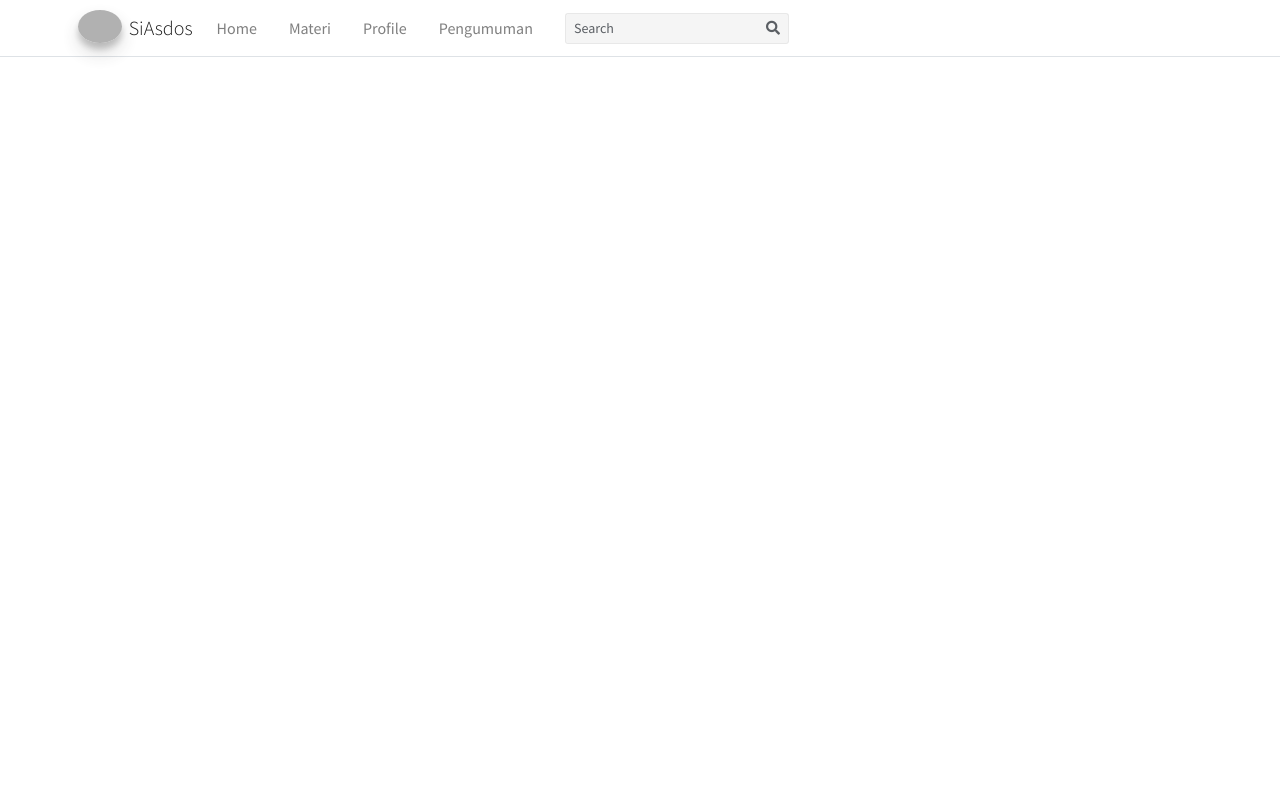
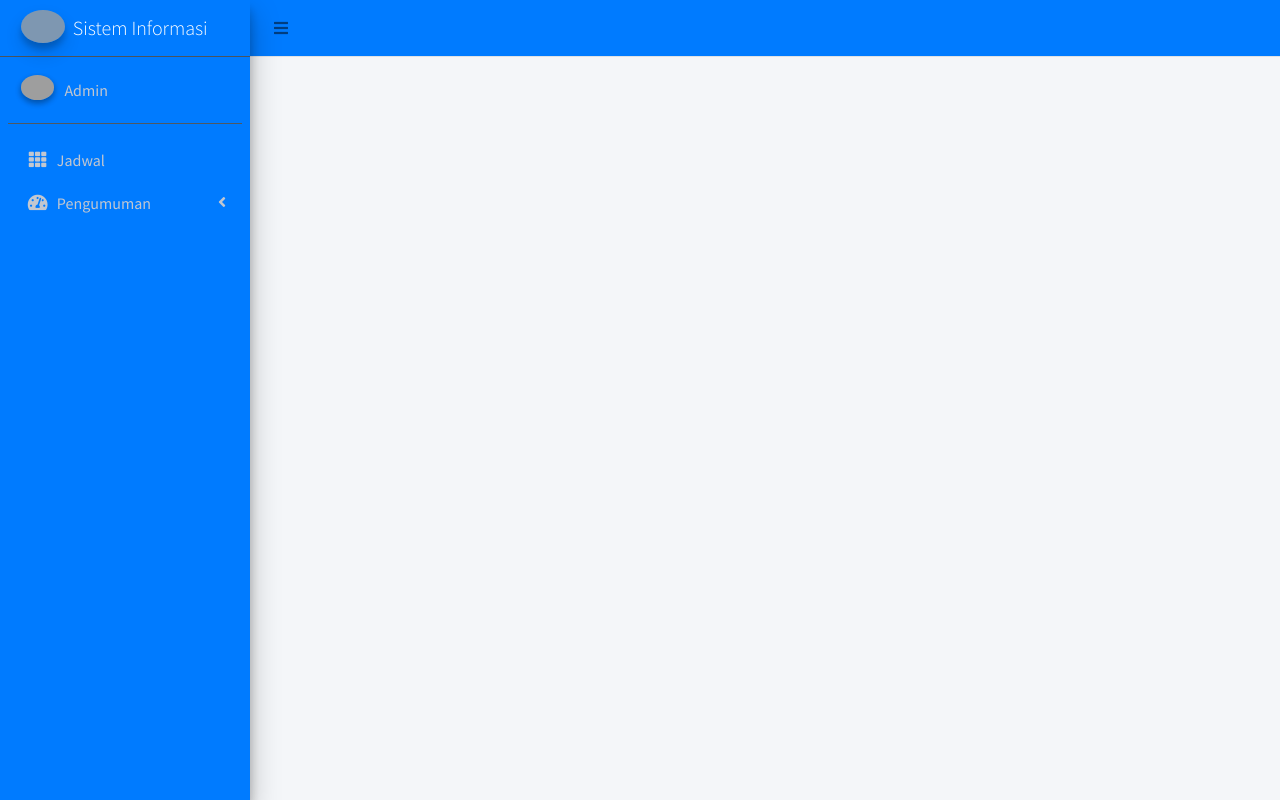
Before and after one commit to ditafaradila/SiAsdos, a CodeIgniter 4 app: template app/Views/template.php in a window 1280 px wide. Run offline with PHP 8.4 and a stand-in for CodeIgniter, Linux system fonts and the light colour scheme; the template is opened without the code that fills it, so the values that code supplies are empty; some libraries are stand-ins or nearby versions; grey boxes are pictures that could not be loaded.

Commit message:
tambah sidebar

```diff
--- a/app/Views/template.php
+++ b/app/Views/template.php
@@ -1,77 +1,108 @@
 <!DOCTYPE html>
-<!--
-This is a starter template page. Use this page to start your new project from
-scratch. This page gets rid of all links and provides the needed markup only.
--->
 <html lang="en">
 
 <head>
   <meta charset="utf-8">
   <meta name="viewport" content="width=device-width, initial-scale=1">
-  <title>SiAsdos</title>
+  <title>Sistem Informasi Asdos</title>
 
   <!-- Google Font: Source Sans Pro -->
   <link rel="stylesheet" href="https://fonts.googleapis.com/css?family=Source+Sans+Pro:300,400,400i,700&display=fallback">
-  <!-- Font Awesome Icons -->
+  <!-- Font Awesome -->
   <link rel="stylesheet" href="/assets/AdminLTE/plugins/fontawesome-free/css/all.min.css">
+  <!-- overlayScrollbars -->
+  <link rel="stylesheet" href="/assets/AdminLTE/plugins/overlayScrollbars/css/OverlayScrollbars.min.css">
   <!-- Theme style -->
   <link rel="stylesheet" href="/assets/AdminLTE/dist/css/adminlte.min.css">
   <link rel="stylesheet" href="/assets/AdminLTE/plugins/summernote/summernote-bs4.min.css">
 </head>
 
-<body class="hold-transition layout-top-nav">
+<body class="hold-transition sidebar-mini layout-fixed">
+  <!-- Site wrapper -->
   <div class="wrapper">
     <!-- Navbar -->
-    <nav class="main-header navbar navbar-expand-md navbar-light navbar-white">
+    <nav class="main-header navbar navbar-expand navbar-white navbar-light bg-primary">
       <div class="container">
-        <a href="" class="navbar-brand">
-          <img src="/assets/AdminLTE/dist/img/unila.jpg" alt="Unila Logo" class="brand-image img-circle elevation-3" style="opacity: .8">
-          <span class="brand-text font-weight-light">SiAsdos</span>
-        </a>
-
-        <button class="navbar-toggler order-1" type="button" data-toggle="collapse" data-target="#navbarCollapse" aria-controls="navbarCollapse" aria-expanded="false" aria-label="Toggle navigation">
-          <span class="navbar-toggler-icon"></span>
-        </button>
-
-        <div class="collapse navbar-collapse order-3" id="navbarCollapse">
-          <!-- Left navbar links -->
-          <ul class="navbar-nav">
-            <li class="nav-item">
-              <a href="/home" class="nav-link">Home</a>
-            </li>
-            <li class="nav-item">
-              <a href="/materi" class="nav-link">Materi</a>
-            </li>
-            <li class="nav-item">
-              <a href="/profile" class="nav-link">Profile</a>
-            </li>
-            <li class="nav-item">
-              <a href="/pengumuman_view" class="nav-link">Pengumuman</a>
-            </li>
-          </ul>
-
-          <!-- SEARCH FORM -->
-          <form class="form-inline ml-0 ml-md-3">
-            <div class="input-group input-group-sm">
-              <input class="form-control form-control-navbar" type="search" placeholder="Search" aria-label="Search">
-              <div class="input-group-append">
-                <button class="btn btn-navbar" type="submit">
-                  <i class="fas fa-search"></i>
-                </button>
-              </div>
-            </div>
-          </form>
-        </div>
+        <!-- Left navbar links -->
+        <ul class="navbar-nav">
+          <li class="nav-item">
+            <a class="nav-link" data-widget="pushmenu" href="#" role="button"><i class="fas fa-bars"></i></a>
+          </li>
+        </ul>
       </div>
     </nav>
     <!-- /.navbar -->
 
+    <!-- Main Sidebar Container -->
+    <aside class="main-sidebar sidebar-dark-primary elevation-4 bg-primary">
+      <!-- Brand Logo -->
+      <a href="/assets/AdminLTE/index3.html" class="brand-link">
+        <img src="/assets/AdminLTE/dist/img/person.jpg" alt="Person Logo" class="brand-image img-circle elevation-3" style="opacity: .8">
+        <span class="brand-text font-weight-light">Sistem Informasi</span>
+      </a>
+
+      <!-- Sidebar -->
+      <div class="sidebar">
+        <!-- Sidebar user (optional) -->
+        <div class="user-panel mt-3 pb-3 mb-3 d-flex">
+          <div class="image">
+            <img src="/assets/AdminLTE/dist/img/user2-160x160.jpg" class="img-circle elevation-2" alt="User Image">
+          </div>
+          <div class="info">
+            <a href="/profile" class="d-block">Admin</a>
+          </div>
+        </div>
+
+        <!-- Sidebar Menu -->
+        <nav class="mt-2">
+          <ul class="nav nav-pills nav-sidebar flex-column" data-widget="treeview" role="menu" data-accordion="false">
+            <!-- Add icons to the links using the .nav-icon class
+               with font-awesome or any other icon font library -->
+            <li class="nav-item">
+              <a href="/jadwal" class="nav-link">
+                <i class="nav-icon fas fa-th"></i>
+                <p>
+                  Jadwal
+                </p>
+              </a>
+            </li>
+            <li class="nav-item">
+              <a href="#" class="nav-link">
+                <i class="nav-icon fas fa-tachometer-alt"></i>
+                <p>
+                  Pengumuman
+                  <i class="right fas fa-angle-left"></i>
+                </p>
+              </a>
+              <ul class="nav nav-treeview">
+                <li class="nav-item">
+                  <a href="/pengumuman" class="nav-link">
+                    <i class="far fa-circle nav-icon"></i>
+                    <p>Pengumuman AsDos</p>
+                  </a>
+                </li>
+                <li class="nav-item">
+                  <a href="pengumuman" class="nav-link">
+                    <i class="far fa-circle nav-icon"></i>
+                    <p>Pengumuman Lainnya</p>
+                  </a>
+                </li>
+              </ul>
+            </li>
+          </ul>
+        </nav>
+        <!-- /.sidebar-menu -->
+      </div>
+      <!-- /.sidebar -->
+    </aside>
+
     <!-- Main content -->
-    <div class="content">
+    <div class="content-wrapper">
       <div class="container">
         <?= $this->renderSection('content') ?>
-      </div><!-- /.container-fluid -->
+      </div>
     </div>
+    <!-- /.container-fluid -->
     <!-- /.content -->
   </div>
   <!-- /.content-wrapper -->
@@ -82,13 +113,12 @@ scratch. This page gets rid of all links and provides the needed markup only.
   </aside>
   <!-- /.control-sidebar -->
 
-
-  <!-- REQUIRED SCRIPTS -->
-
   <!-- jQuery -->
   <script src="/assets/AdminLTE/plugins/jquery/jquery.min.js"></script>
   <!-- Bootstrap 4 -->
   <script src="/assets/AdminLTE/plugins/bootstrap/js/bootstrap.bundle.min.js"></script>
+  <!-- overlayScrollbars -->
+  <script src="/assets/AdminLTE/plugins/overlayScrollbars/js/jquery.overlayScrollbars.min.js"></script>
   <!-- AdminLTE App -->
   <script src="/assets/AdminLTE/dist/js/adminlte.min.js"></script>
   <!-- AdminLTE for demo purposes -->
```
